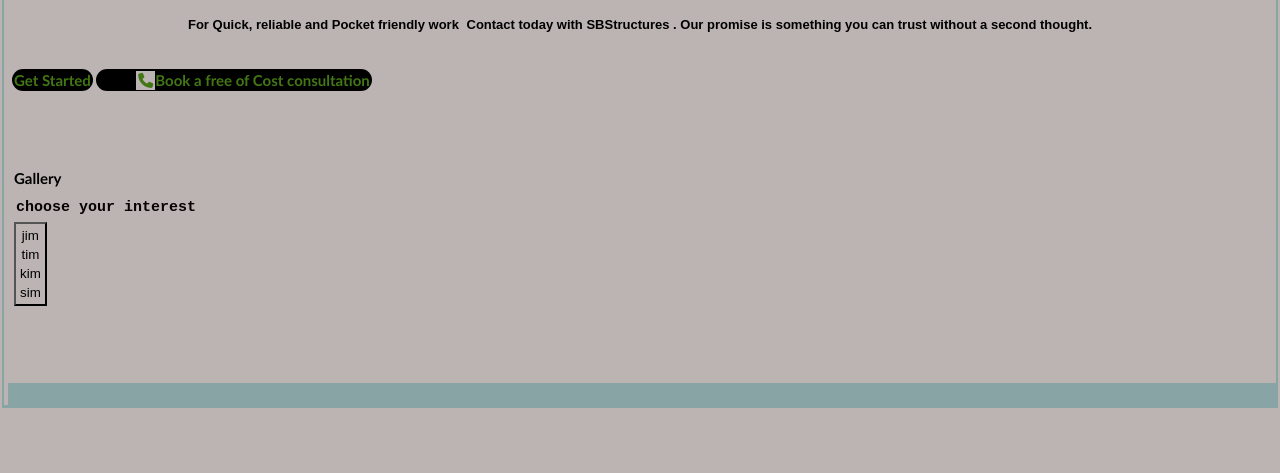
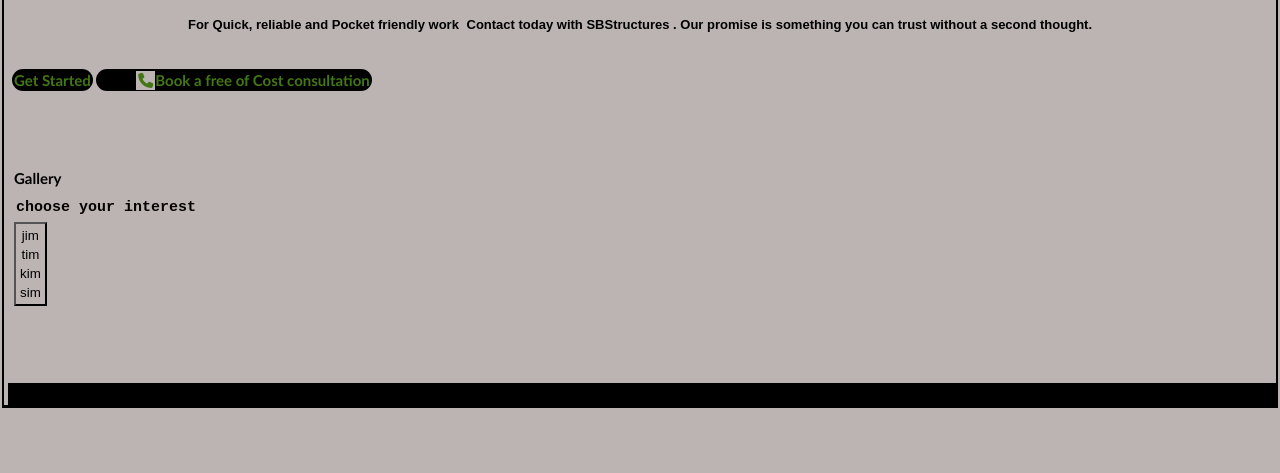
Before and after one commit to Sab-sys/sbs, a plain HTML site: page index.html in a window 1280 px wide. Shown: the part 327-800 px from the top of the page. Drawn offline with Linux system fonts and the light colour scheme; a script that the page names is missing; files whose address does not match are found by name.

Commit message:
Update style.css

```diff
--- a/style.css
+++ b/style.css
@@ -19,7 +19,7 @@ body {
     font-family: 'Gill Sans', 'Gill Sans MT', Calibri, 'Trebuchet MS' ;
     font-size: 15px;
     line-height: 1.5;
-    background: #89a4a4;
+    background-color:black;
 }
 a {
     text-decoration:aqua;
```
